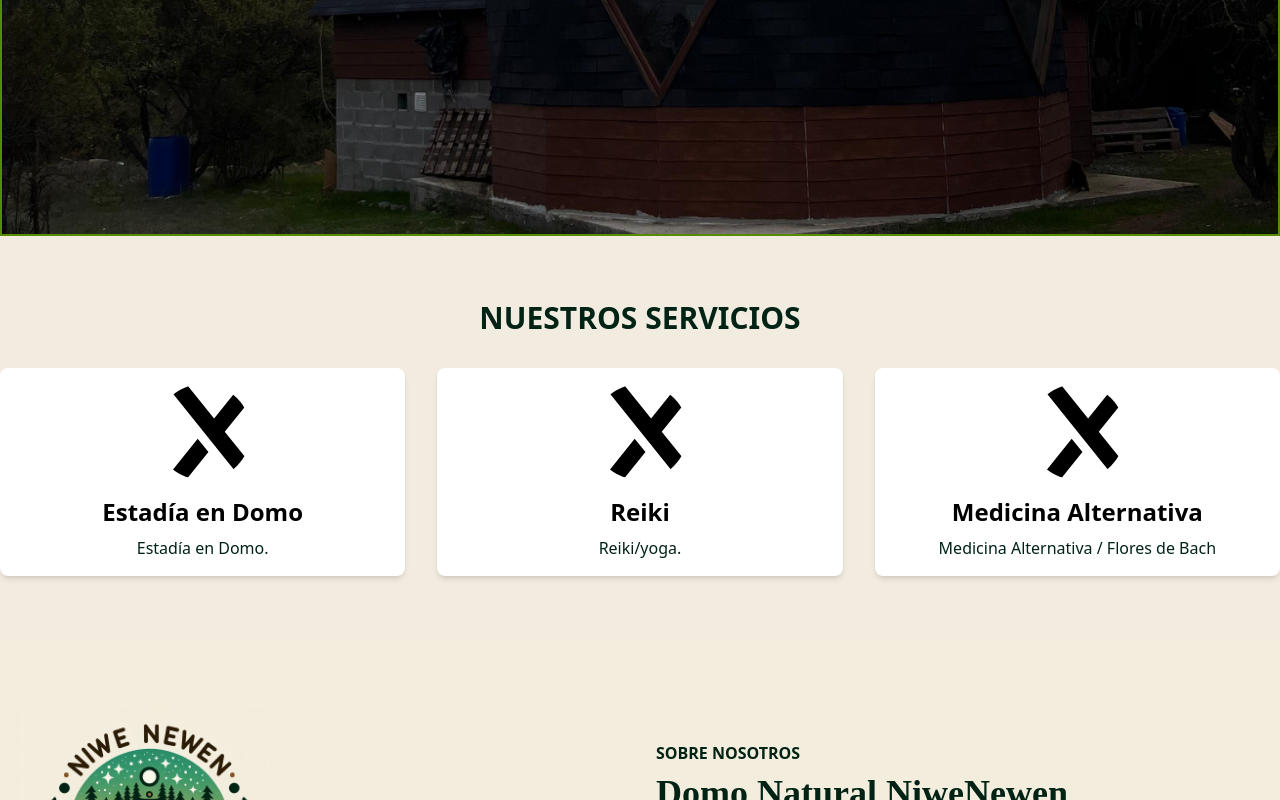
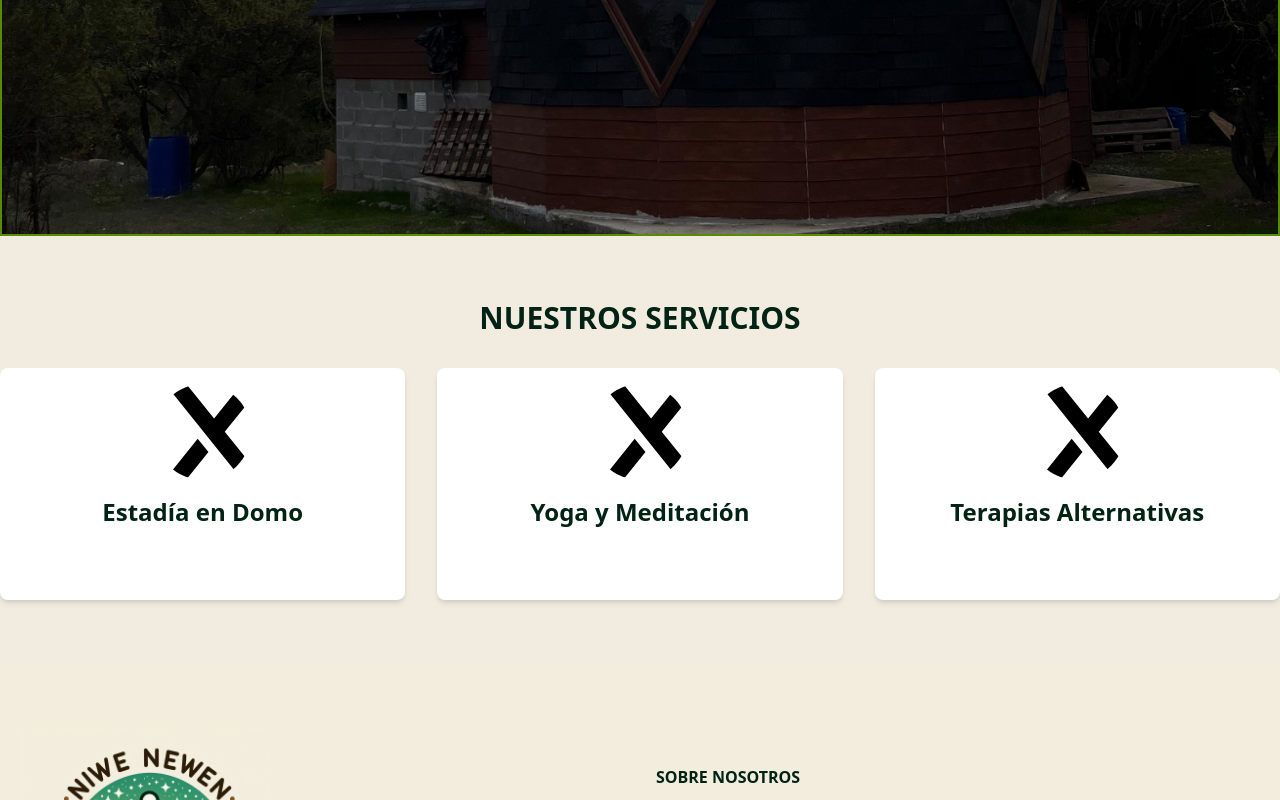
Before and after one commit to JKiddo-dev/NiweNewen, a Next.js app: page / in a window 1280 px wide. Shown: the part 494-1294 px from the top of the page. Built offline with nearby package versions, Linux system fonts and the light colour scheme.

Commit message:
added serviceCard Hover effect

```diff
--- a/components/ServiceCard.tsx
+++ b/components/ServiceCard.tsx
@@ -7,14 +7,16 @@ interface ServiceCardProps {
     imageSrc: string;
 }
 
-export const ServiceCard = ({title, description, imageSrc}: ServiceCardProps) => {
+export const ServiceCard = ({ title, description, imageSrc }: ServiceCardProps) => {
   return (
-    <div className='bg-white shadow-md rounded-lg p-4 flex flex-col items-center text-center'>
+    <div className='bg-white shadow-md rounded-lg p-4 flex flex-col items-center text-center transition-transform duration-300 ease-in-out transform hover:scale-105 group'>
       <div className='w-24 h-24 relative mb-4'>
         <Image src={imageSrc} alt={title} layout='fill' objectFit='cover' className='rounded-full' />
       </div>
-      <h2 className='text-2xl font-bold mb-2'>{title}</h2>
-      <p className='text-[#002315]'>{description}</p>
+      <h2 className='text-2xl text-[#002315] font-bold mb-2 '>{title}</h2>
+      <p className='text-[#002315] transition-opacity duration-300 opacity-0 group-hover:opacity-100'>
+        {description}
+      </p>
     </div>
   )
 }
--- a/components/Services.tsx
+++ b/components/Services.tsx
@@ -3,9 +3,9 @@ import { ServiceCard } from './ServiceCard';
 import Image from 'next/image';
 
 const services = [
-    { id: 1, title: 'Estadía en Domo', description: 'Estadía en Domo.', imageSrc: '/next.svg' },
-    { id: 2, title: 'Reiki', description: 'Reiki/yoga.', imageSrc: '/next.svg' },
-    { id: 3, title: 'Medicina Alternativa', description: 'Medicina Alternativa / Flores de Bach', imageSrc: '/next.svg' },
+    { id: 1, title: 'Estadía en Domo', description: 'Estancias Para una inmersión completa en la naturaleza.', imageSrc: '/next.svg' },
+    { id: 2, title: 'Yoga y Meditación', description: 'Diferentes técnicas para la relajación y el alivio del estrés.', imageSrc: '/next.svg' },
+    { id: 3, title: 'Terapias Alternativas', description: 'Reiki online, tapping y matrix reimprinting', imageSrc: '/next.svg' },
   ];
 
 export const Services = () => {
```
